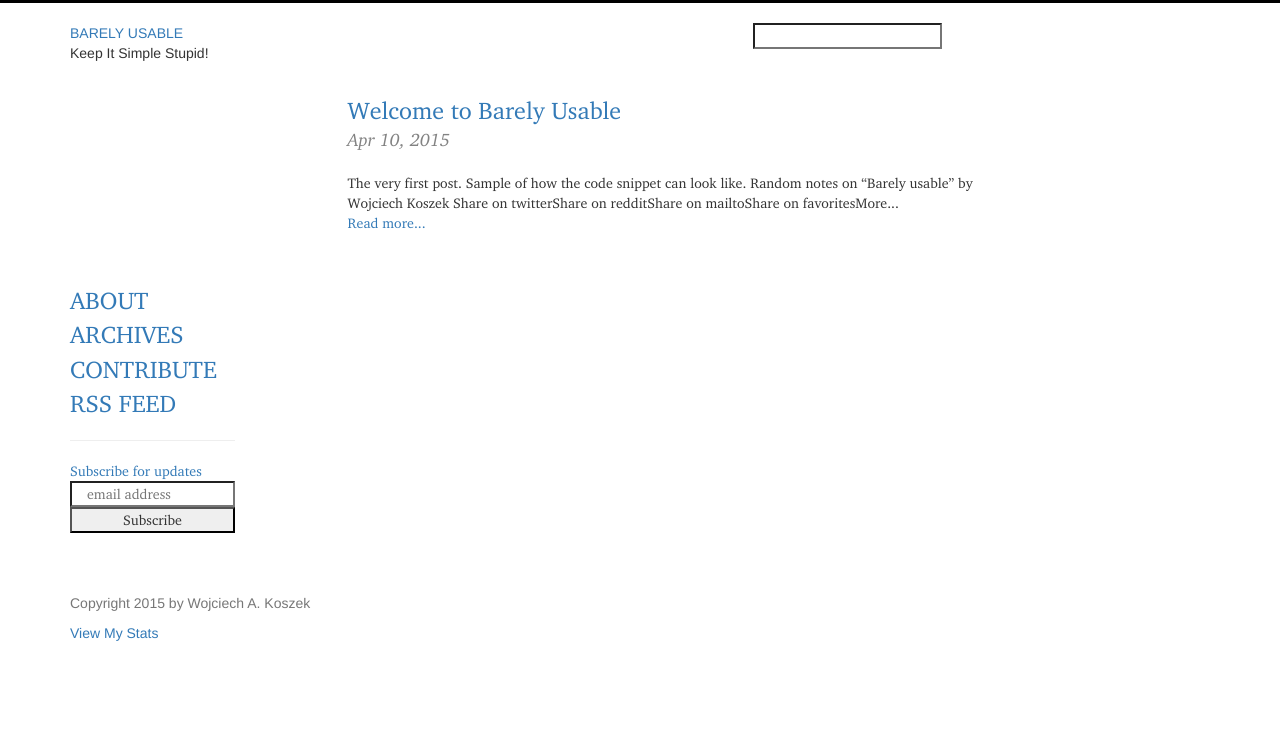
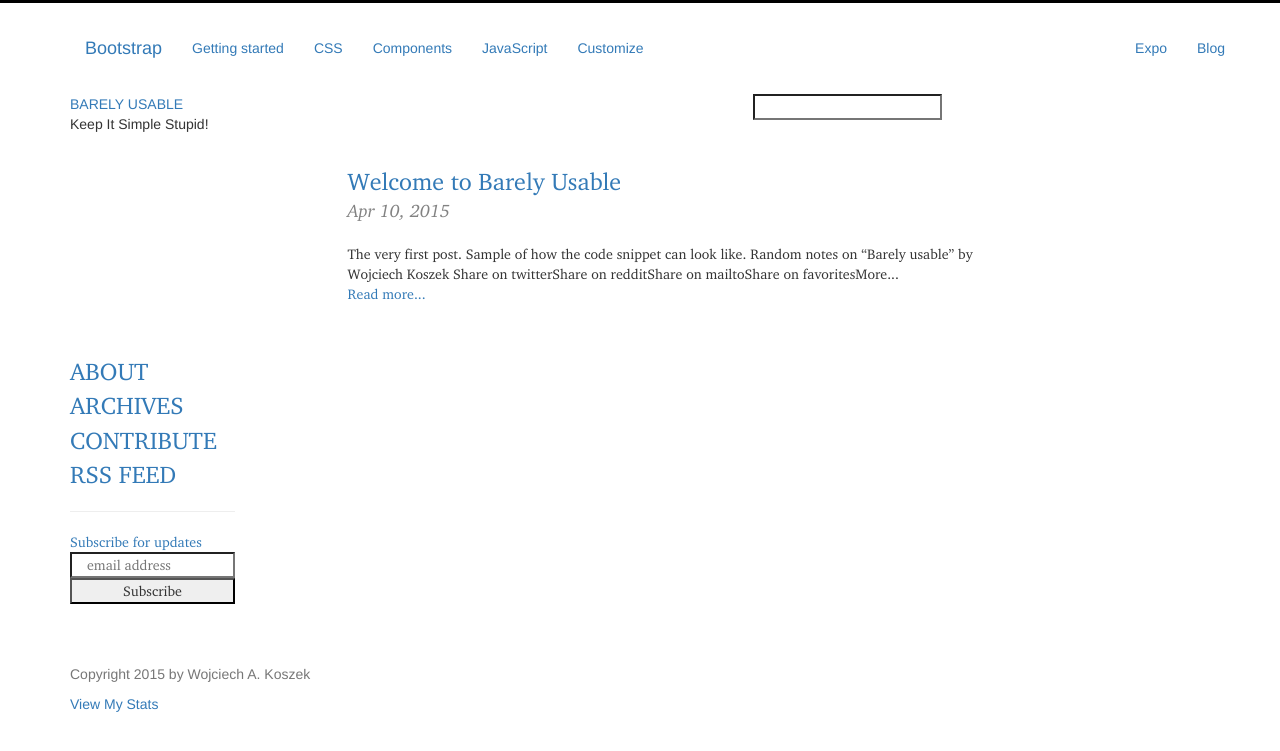
Before and after one commit to wkoszek/barelyusable, a Jekyll site: the page built from index.html, in a window 1280 px wide. Shown: the top 751 px of the page. Built offline with Jekyll 4.4.1, drawn with Linux system fonts in a browser that asks for light colours; nearby versions of some CDN libraries; comment, search, counter and statistics services are not loaded.

Commit message:
Experiment with a mobile menu.

```diff
--- a/_includes/header.html
+++ b/_includes/header.html
@@ -1,3 +1,52 @@
+
+
+
+
+    <!-- Docs master nav -->
+    <header class="navbar navbar-static-top bs-docs-nav" id="top" role="banner">
+  <div class="container">
+    <div class="navbar-header">
+      <button class="navbar-toggle collapsed" type="button" data-toggle="collapse" data-target=".bs-navbar-collapse">
+        <span class="sr-only">Toggle navigation</span>
+        <span class="icon-bar"></span>
+        <span class="icon-bar"></span>
+        <span class="icon-bar"></span>
+      </button>
+      <a href="../" class="navbar-brand">Bootstrap</a>
+    </div>
+    <nav class="collapse navbar-collapse bs-navbar-collapse">
+      <ul class="nav navbar-nav">
+        <li>
+          <a href="../getting-started/">Getting started</a>
+        </li>
+        <li>
+          <a href="../css/">CSS</a>
+        </li>
+        <li>
+          <a href="../components/">Components</a>
+        </li>
+        <li>
+          <a href="../javascript/">JavaScript</a>
+        </li>
+        <li>
+          <a href="../customize/">Customize</a>
+        </li>
+      </ul>
+      <ul class="nav navbar-nav navbar-right">
+        <li><a href="http://expo.getbootstrap.com" onclick="ga('send', 'event', 'Navbar', 'Community links', 'Expo');">Expo</a></li>
+        <li><a href="http://blog.getbootstrap.com" onclick="ga('send', 'event', 'Navbar', 'Community links', 'Blog');">Blog</a></li>
+      </ul>
+    </nav>
+  </div>
+</header>
+
+
+
+
+
+
+
+
 	<header class="main">
 		<div class="row" style="border: datted 1px orange">
 			<div class="col-md-2" style="border: datted 1px red">
```
